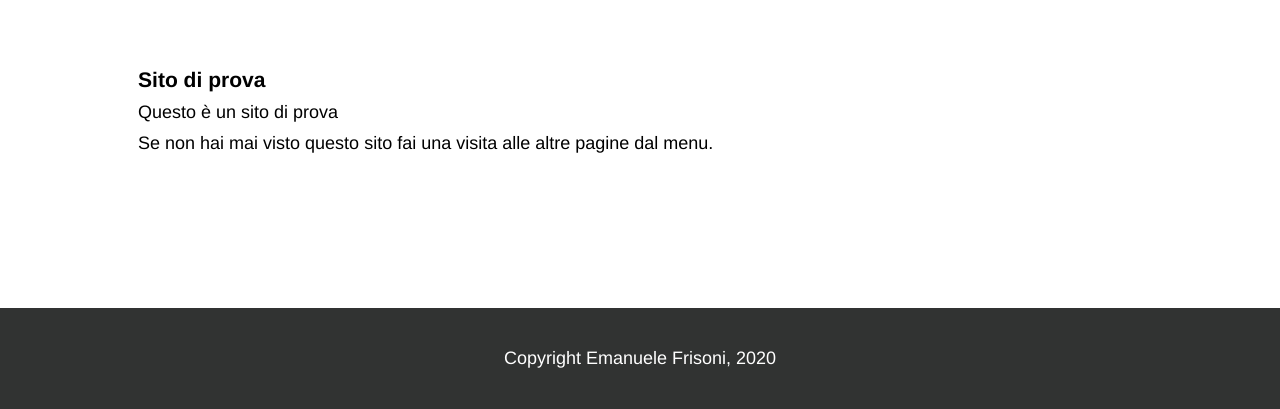
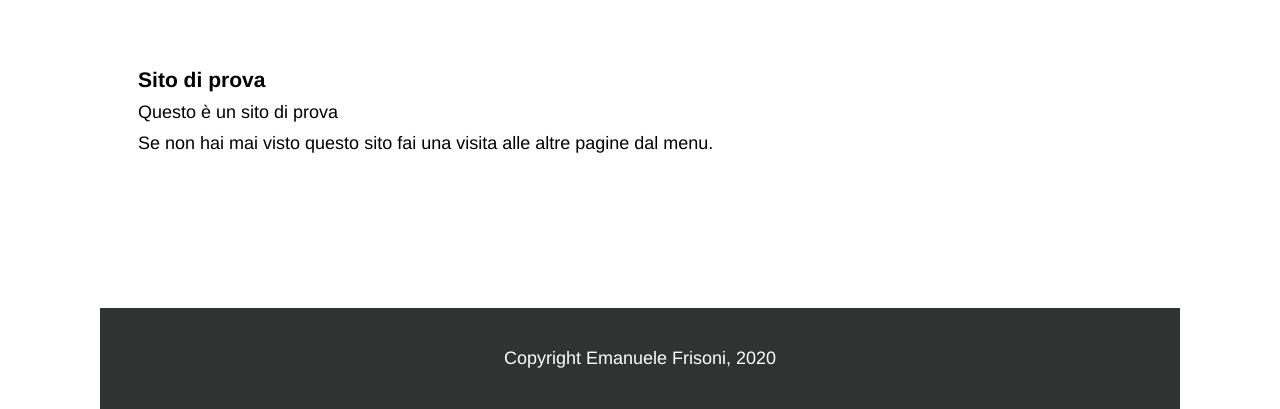
Before and after one commit to fremsoft/web-site, a PHP site: page / in a window 1280 px wide. Shown: the part 492-901 px from the top of the page. Run offline with PHP 8.4, Linux system fonts and the light colour scheme.

Commit message:
Update style.css

```diff
--- a/002-part2-simple-css/css/style.css
+++ b/002-part2-simple-css/css/style.css
@@ -24,7 +24,7 @@ header {
   width: 500px;
 
   font-family: Helvetica, Sans-Serif;
-    color: #333    ;
+  color: #333;
   font-size: 18px;
   padding: 0;
 }
@@ -35,8 +35,8 @@ header h1 {
 }
 
 header h2 {
+  font-size:24px;
   margin: 30px 60px;
-    font-size:24px;
 }
 
 /* BARRA DI NAVIGAZIONE: MENU */
@@ -75,6 +75,8 @@ section {
   width: 80%;
 
   font-family: Helvetica, Sans-Serif;
+
+
   color: #000;
   font-size: 18px;
 }
@@ -101,14 +103,20 @@ footer {
   background: #313332;
 
   top: 800px;
-    left: 0px;
+  left: 0;
   width: 100%;
 
   font-family: Helvetica, Sans-Serif;
   color: #ffffff;
   font-size: 18px;
-    padding: 0;
 
   text-align: center;
-    padding: 40px
+  padding: 40px;
 }
+@media (min-width: 1080px) {
+  footer {
+
+    left: calc(50% - 540px);
+    width: 1080px;
+  }
+}
```
Lines whose indentation alone changed are shown as unchanged.
